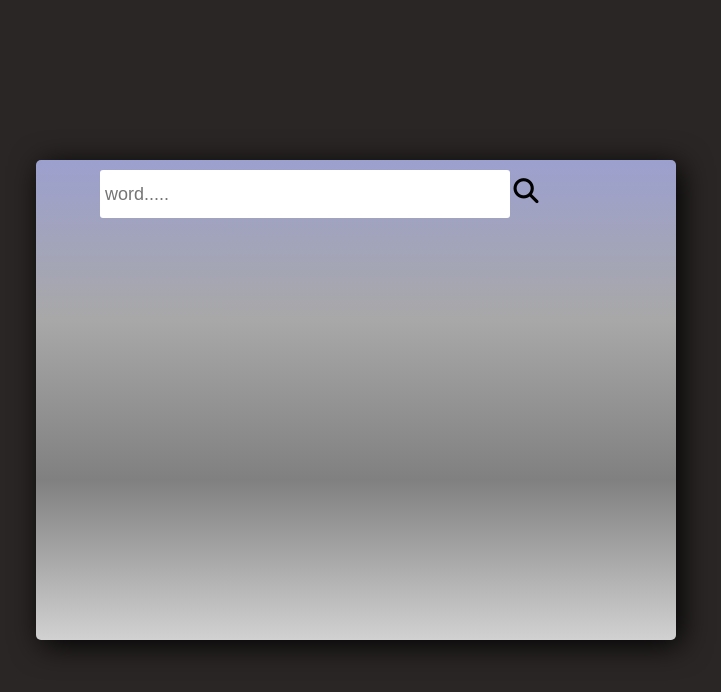
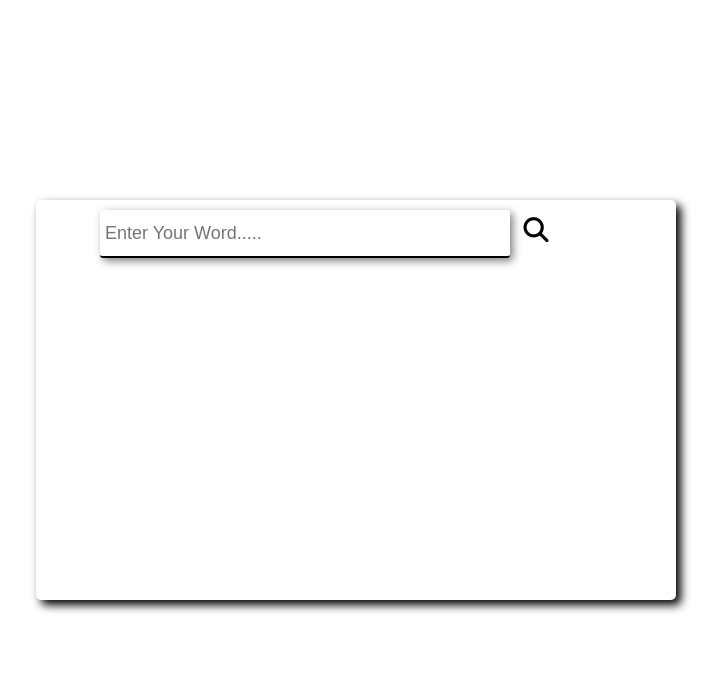
Before and after one commit to ErShubham2908/Dictionary-API, a plain HTML site: page index.html in a window 1280 px wide. Shown: the whole page, without its empty margins (284-1005 px from the left). Drawn offline with nearby package versions, Linux system fonts and the light colour scheme.

Commit message:
Add Media

```diff
--- a/index.html
+++ b/index.html
@@ -13,7 +13,7 @@
 <body>
     <div class="item_parent">
         <div class="item_childupper">
-            <input type="text" id="word" class="item_word" placeholder="word.....">
+            <input type="text" id="word" class="item_word" placeholder="Enter Your Word.....">
             <i class="fa-sharp fa-solid fa-magnifying-glass search" id="search"  ></i>
         </div>
         <div class="item_childshow">
--- a/script.js
+++ b/script.js
@@ -28,7 +28,8 @@ btn.addEventListener('click', () => {
 		})
 	})
 	.catch((err) => {
-		displayErr.innerText = "it's wrong word."
+		alert(`${input} is a wrong word`)
+		// displayErr.innerText = "it's wrong word."
 	});
 
 })
--- a/style.css
+++ b/style.css
@@ -9,19 +9,20 @@
 body{
     width: 100%;
     height: 100vh;
-    background-color: rgb(43, 38, 38);
+    /* background-color: rgb(94, 60, 60); */
     display: flex;
 }
 
 .item_parent{
     width: 50%;
-    height: 60vh;
+    min-height: 50vmin;
+    /* overflow: scroll; */
     justify-content: center;
     align-items: center;
     margin: auto;
     border-radius: 5px;
-    box-shadow: 5px 5px 30px black;
-    background-image: linear-gradient(to top, rgb(209, 209, 209), grey, rgb(168, 168, 168), rgb(156, 160, 206));
+    box-shadow: 5px 5px 10px black;
+    /* background-image: linear-gradient(to top, rgb(209, 209, 209), grey, rgb(168, 168, 168), rgb(156, 160, 206)); */
 }
 
 .item_childupper{
@@ -37,6 +38,9 @@ body{
     border-radius: 3px;
     font-size: large;
     padding: 5px;
+    margin-right: 10px;
+    border-bottom: 2px solid black;
+    box-shadow: 3px 3px 8px grey;
 }
 
 input:focus{
@@ -53,7 +57,7 @@ input:focus{
 }
 
 .item_card1{
-    width: 50%;
+    width: fit-content;
     height: auto;
     display: flex;
     justify-content:space-evenly;
@@ -61,7 +65,7 @@ input:focus{
 
 .word{
     font-size: 50px;
-    color: white;
+    color: rgb(8, 8, 8);
     margin: 10px 0;
     font-family: 'Poppins', sans-serif;
     font-family: 'Roboto', sans-serif;
@@ -95,7 +99,7 @@ input:focus{
     height: auto;
     font-size: 3em;
     padding-bottom: 20px;
-    color: #ffffff;
+    color: #0000ff;
 }
 
 .definition{
@@ -111,3 +115,9 @@ input:focus{
     text-align: center;
 
 }
+
+@media screen and (min-width: 250px) and (max-width: 700px){
+    .item_parent{
+        width: auto;
+    }
+}
```
